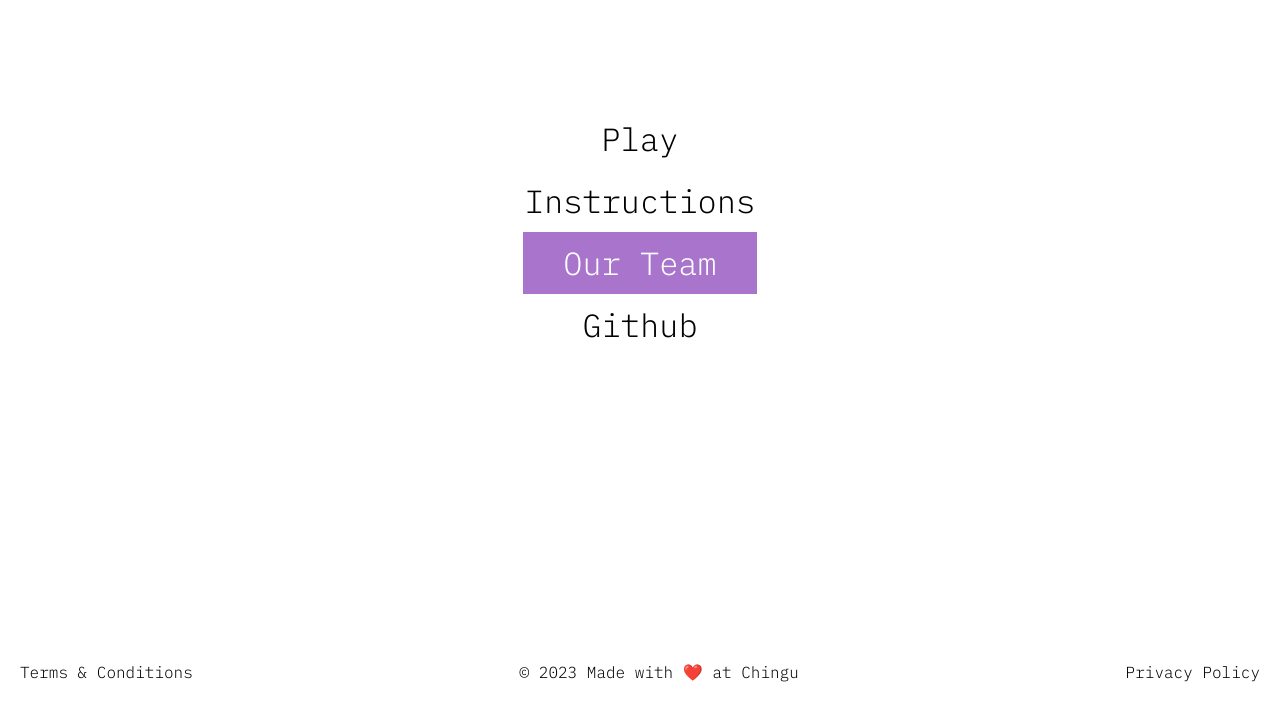
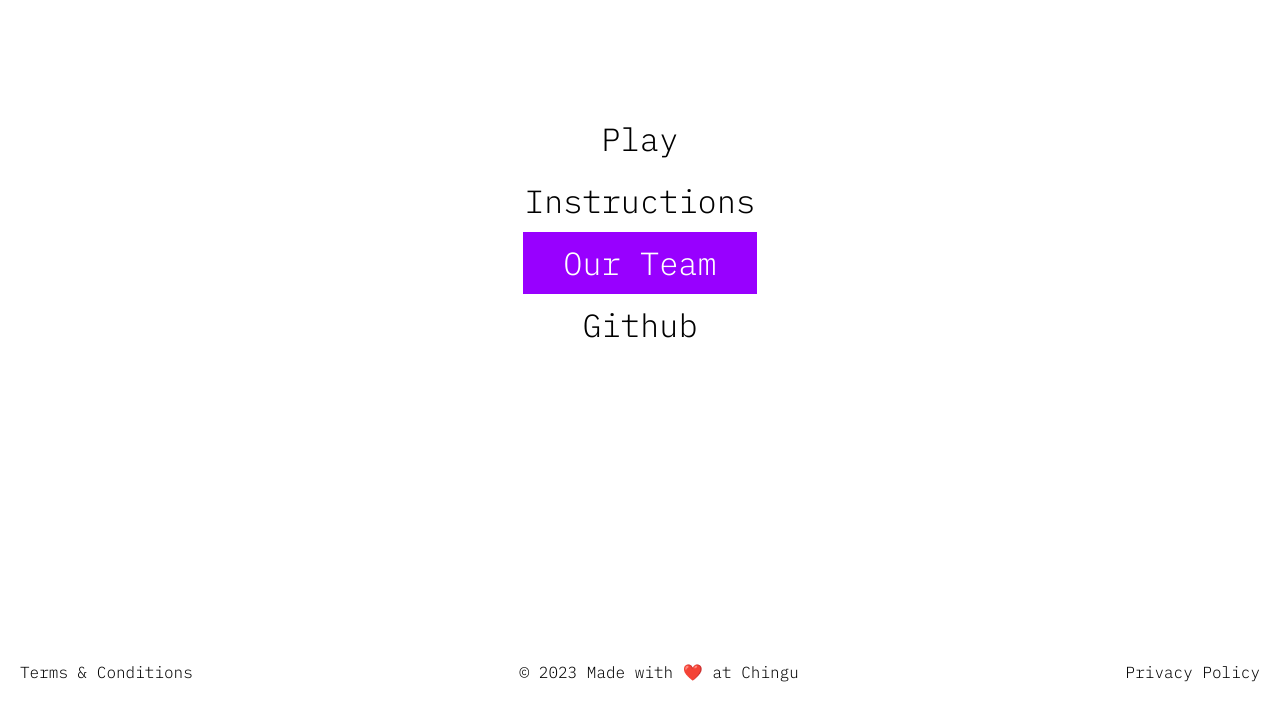
Before and after one commit to chingu-voyages/v43-tier1-team-08, a plain HTML site: page index.html in a window 1280 px wide. In both pictures the pointer is over the button "Our Team". Shown: the part 78-798 px from the top of the page. Drawn offline with Linux system fonts and the light colour scheme.

Commit message:
Added styling to Our Team Page

```diff
--- a/styles.css
+++ b/styles.css
@@ -115,7 +115,7 @@ label {
 }
 
 .ourteam:hover {
-	background-color: #a975cc;
+	background-color: rgb(152, 0, 255);
 	color: white;
 }
 
```
